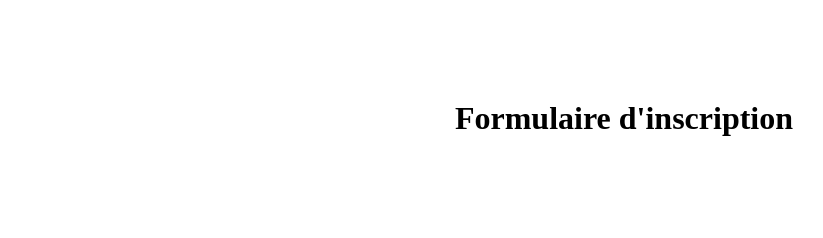
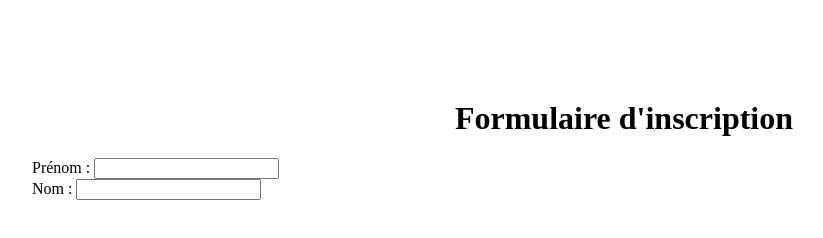
Before and after one commit to Loicwr/formulaire, a plain HTML site: page index.html in a window 1280 px wide. Shown: the whole page, without its empty margins (16-839 px from the left). Drawn offline with Linux system fonts and the light colour scheme.

Commit message:
feat(fr)nom+prenom

```diff
--- a/index.html
+++ b/index.html
@@ -4,6 +4,9 @@
 
         <meta charset="utf-8" />
         <title>Mon premier formulaire</title>
+        <style >
+            ul {list-style: none;}
+        </style>
 
     </head>
 
@@ -14,6 +17,18 @@
         <h1 style="text-align: center; margin-top: 100px;">Formulaire d'inscription</h1>
 
         <form action="/ma-page-de-traitement" method="post">
+
+            <ul>
+                <li>
+                    <label for="prenom">Prénom :</label>
+                    <input type="text" id="prenom" name="prenom">
+                </li>
+                <li>
+                    <label for="nom">Nom :</label>
+                    <input type="text" id="nom" name="nom">
+                </li>
+
+            </ul>
 
         </form>
 
```
